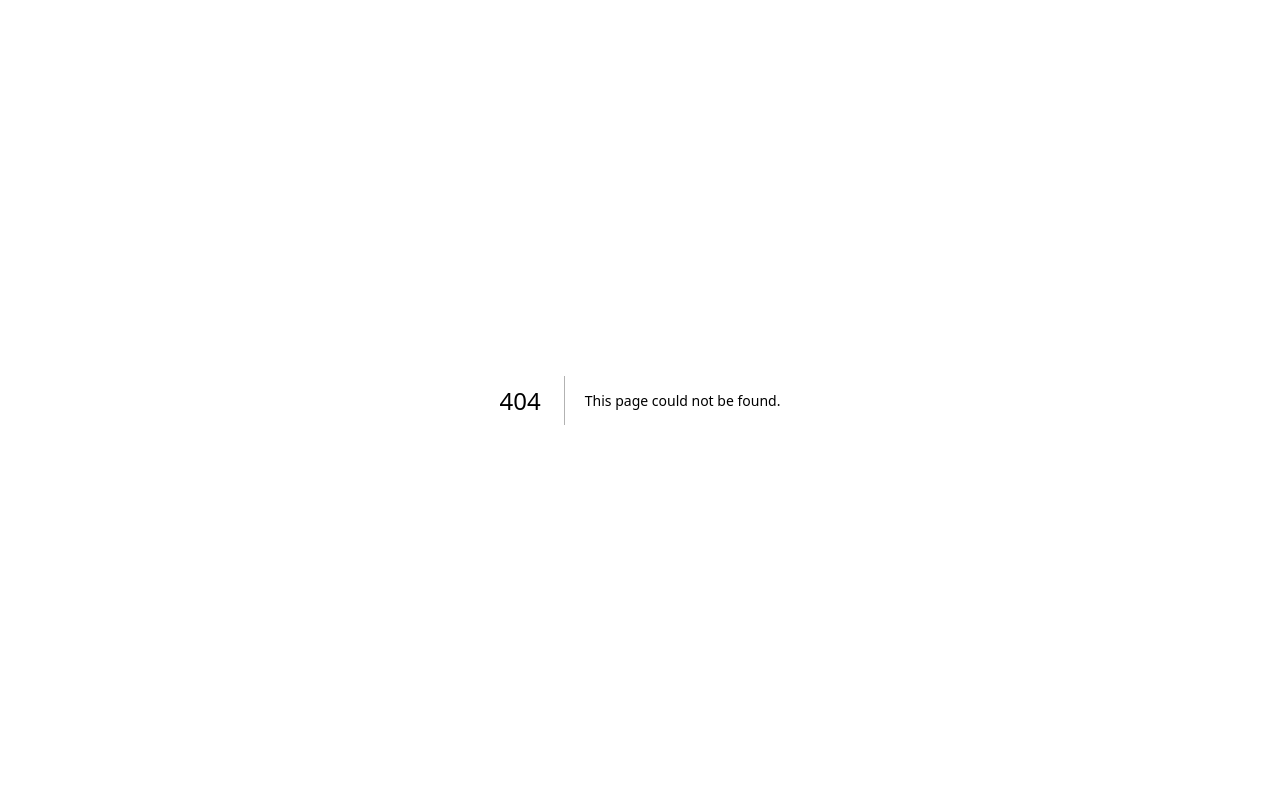
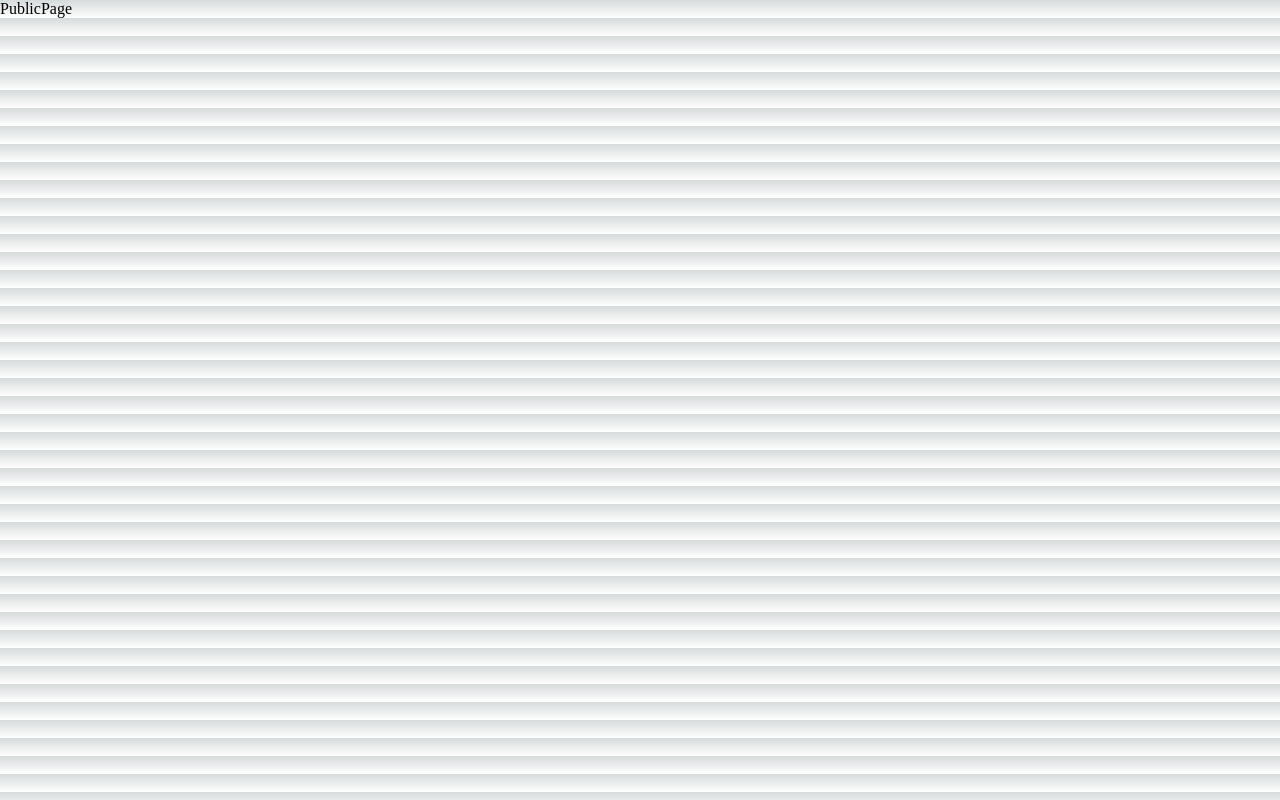
Before and after one commit to dmitri-desh/inctagram-hummingbirds, a Next.js app in the folder front-next-app/: page /UserProfile in a window 1280 px wide. Before the commit this address had no page. Built offline with nearby package versions, Linux system fonts and the light colour scheme.

Commit message:
IN-5 feat: добавил заглушку UserProfile

```diff
--- /dev/null
+++ b/front-next-app/src/pages/UserProfile/index.tsx
@@ -0,0 +1,9 @@
+export default function PublicPage() {
+  return (
+    <>
+      <main>
+          PublicPage
+      </main>
+    </>
+  )
+}
```
